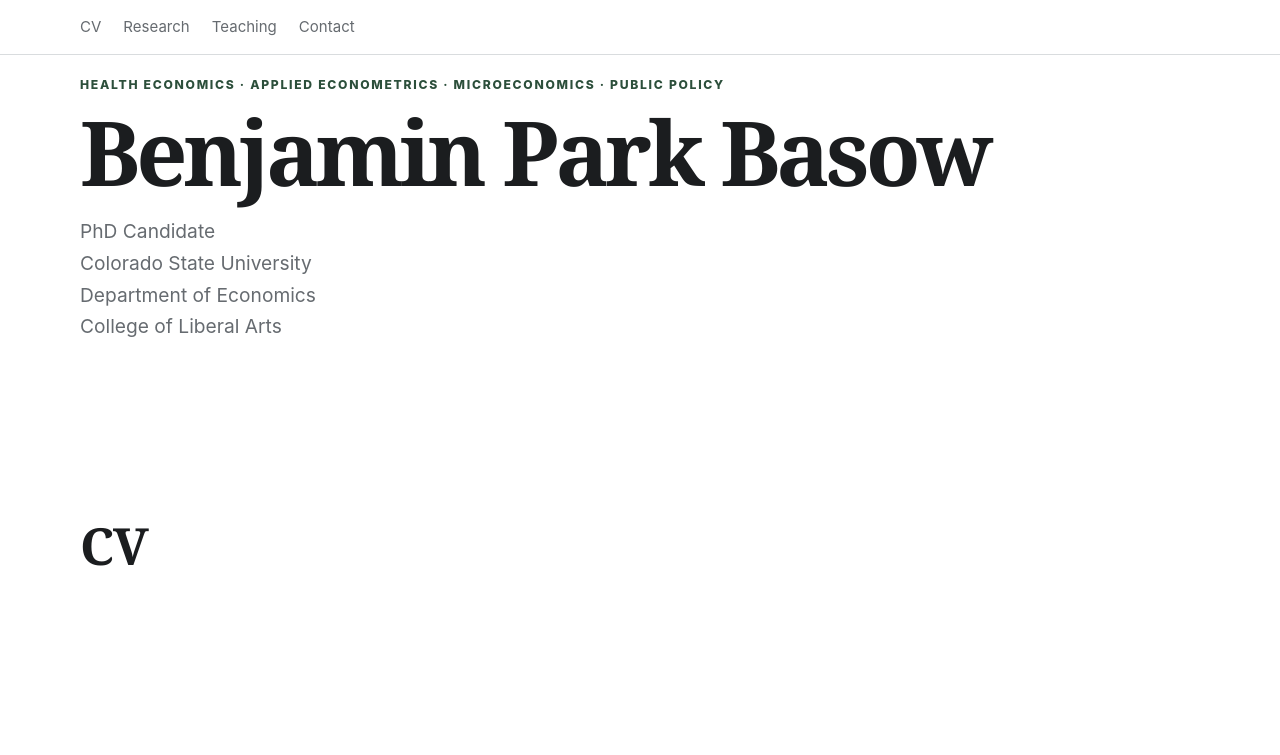
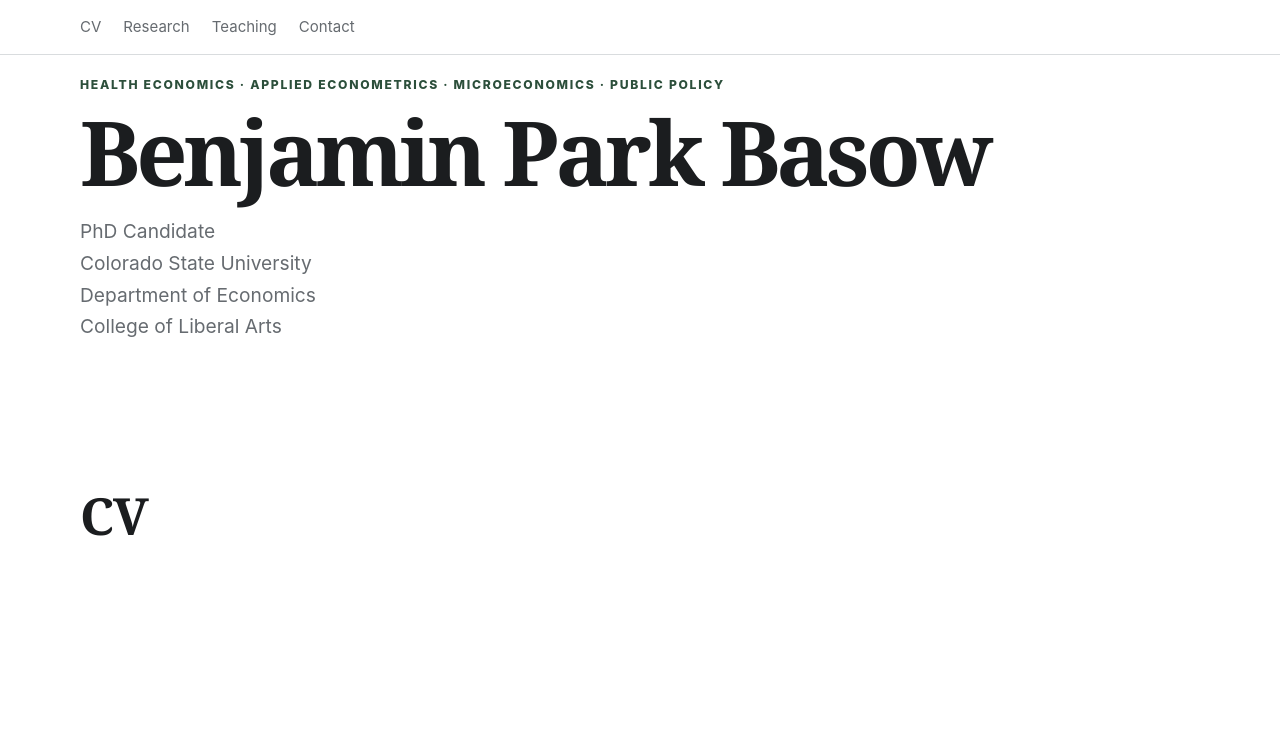
Before and after one commit to benjaminbasow/benjaminbasow.github.io, a plain HTML site: page index.html in a window 1280 px wide. Shown: the top 755 px of the page. Drawn offline with Linux system fonts and the light colour scheme.

Commit message:
Add files via upload

```diff
--- a/styles.css
+++ b/styles.css
@@ -423,3 +423,10 @@ footer {
 #contact.dark a {
   color: var(--accent) !important;
 }
+
+
+/* Further tighten CV and Teaching vertical spacing */
+#cv,
+#teaching {
+  padding-top: 30px !important;
+}
```
